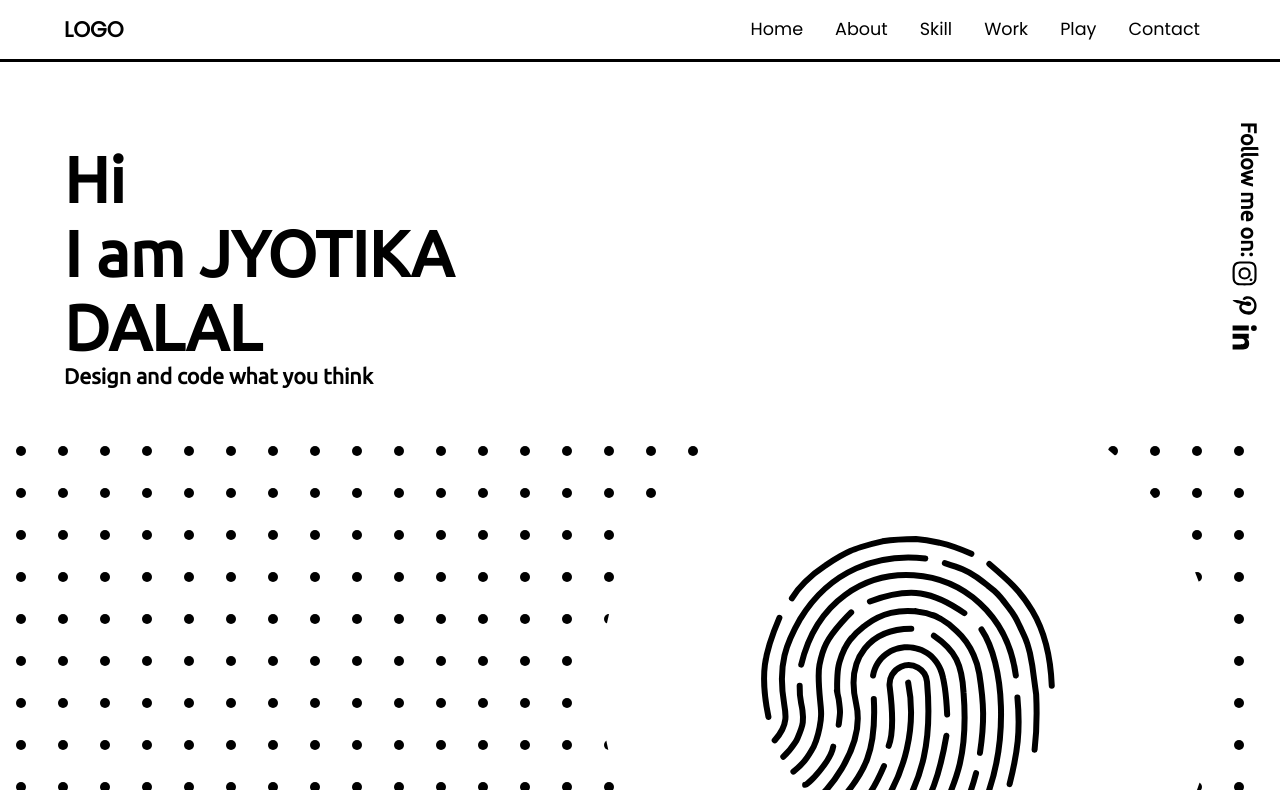
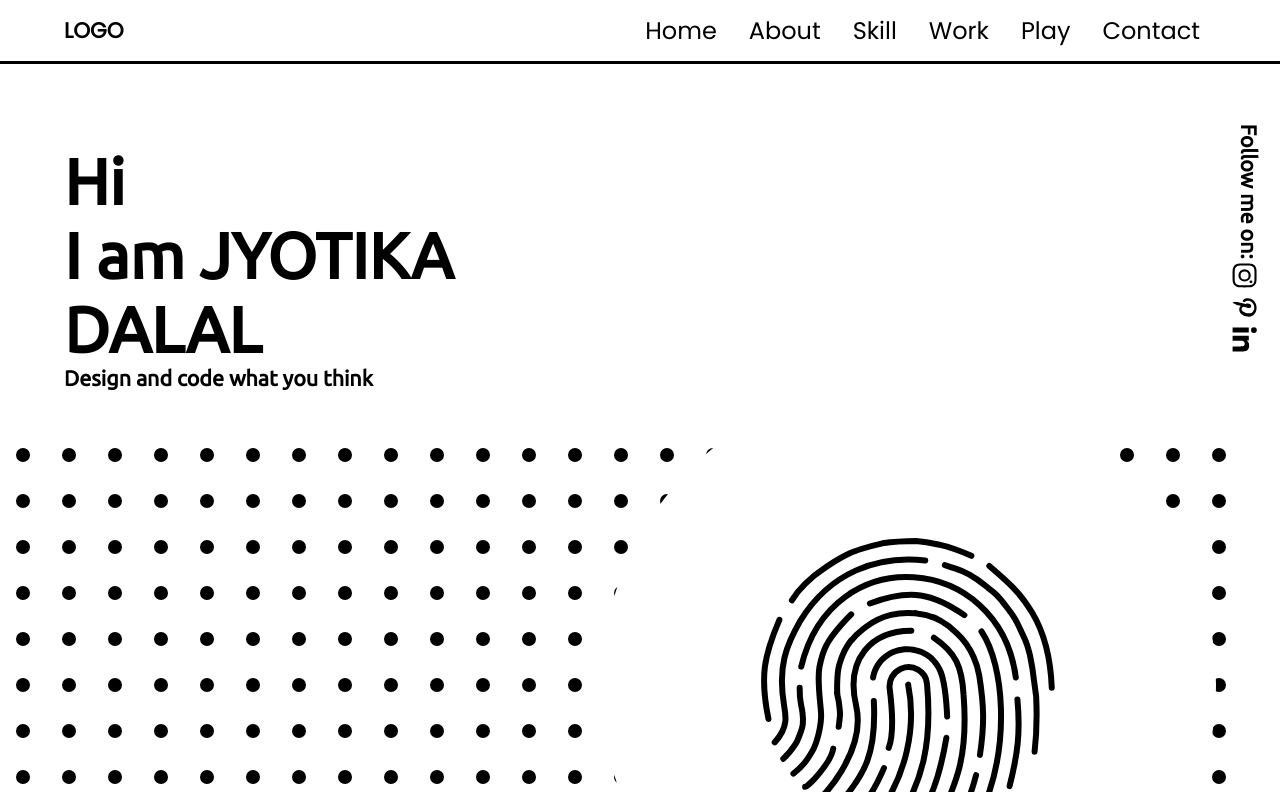
Before and after one commit to Rutuza/React-portfolio, a React (Create React App) app: page / in a window 1280 px wide. Built offline with nearby package versions, Linux system fonts and the light colour scheme; a web font is replaced by a local one.

Commit message:
animation in loading

```diff
--- a/src/Assets/components/Loading.jsx
+++ b/src/Assets/components/Loading.jsx
@@ -4,9 +4,11 @@ function Loading() {
   return (
     <div className="loading">
       <div className="container">
-        <Barcode />
-        <div className="text">
-          <p>PORTFOLIO OF JYOTIKA DALAL</p>
+        <div className="animation">
+          <Barcode />
+          <div className="text">
+            <p>PORTFOLIO OF JYOTIKA DALAL</p>
+          </div>
         </div>
       </div>
     </div>
--- a/src/Assets/pages/HomePage.jsx
+++ b/src/Assets/pages/HomePage.jsx
@@ -13,7 +13,7 @@ function HomePage() {
   useEffect(() => {
     const timer = setTimeout(() => {
       setisLoading(true)
-    }, 5000);
+    }, 3000);
     return () => clearTimeout(timer);
   }, []);
   return (
--- a/src/Scss/_homepage.scss
+++ b/src/Scss/_homepage.scss
@@ -55,8 +55,8 @@
     .dot {
       margin:1rem;
       background-color: black;
-      width: 10px;
-      height: 10px;
+      width: 14px;
+      height: 14px;
       border-radius: 50%;
 
 
--- a/src/Scss/_loading.scss
+++ b/src/Scss/_loading.scss
@@ -1,12 +1,28 @@
-@use 'variable';
-.loading{
+@use "variable";
+.loading {
   width: 100vw;
   height: 100vh;
   display: flex;
   justify-content: center;
   align-items: center;
-    .text{
+  .container {
+    overflow: hidden;
+    height: 30vh;
+    .animation {
+      animation: loading 1s forwards;
+      animation-delay: 2s;
+    }
+    .text {
       font-family: "Ubuntu", sans-serif;
       font-size: 1.5rem;
     }
   }
+}
+@keyframes loading {
+  0% {
+    margin-top: 0rem;
+  }
+  100% {
+    margin-top: -15rem;
+  }
+}
--- a/src/Scss/_navbar.scss
+++ b/src/Scss/_navbar.scss
@@ -26,7 +26,7 @@
           display: flex;
           align-items: center;
           font-family: "Poppins", sans-serif;
-          font-size: 110%;
+          font-size: 1.5em;
           padding-inline: 1rem;
           font-weight: 500;
         }
```
Lines whose indentation alone changed are shown as unchanged.
